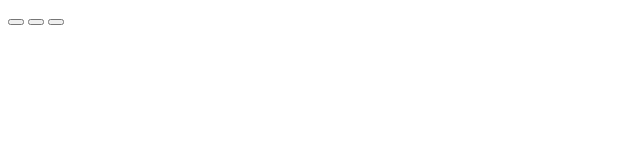
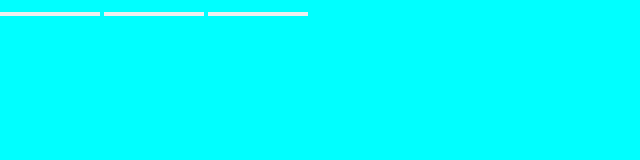
Before and after one commit to ghalib67/Restraunt-Page, a website built with webpack: page src/template.html in a window 1280 px wide. Shown: the whole page, without its empty margins (0-640 px from the left). Built offline with nearby package versions, Linux system fonts and the light colour scheme.

Commit message:
added the styles file to src and connected it to mainjs file. some test html added to, will be removed

```diff
--- a/src/homepage.js
+++ b/src/homepage.js
@@ -0,0 +1,3 @@
+function LoadHomepage(container){
+
+}
--- a/src/index.js
+++ b/src/index.js
@@ -1 +1,2 @@
+import "./styles.css";
 console.log("HEELO")
--- /dev/null
+++ b/src/styles.css
@@ -0,0 +1,13 @@
+*{
+    margin: 0;
+    padding: 0;
+}
+
+body{
+    display: flex;
+    background-color: aqua;
+}
+
+button{
+    width: 100px;
+}
--- a/src/template.html
+++ b/src/template.html
@@ -14,7 +14,12 @@
         </nav>
     </header>
     <div id="content">
+        <div class="sidebar">
 
+        </div>
+        <div class="content">
+
+        </div>
     </div>
 </body>
 </html>
```
